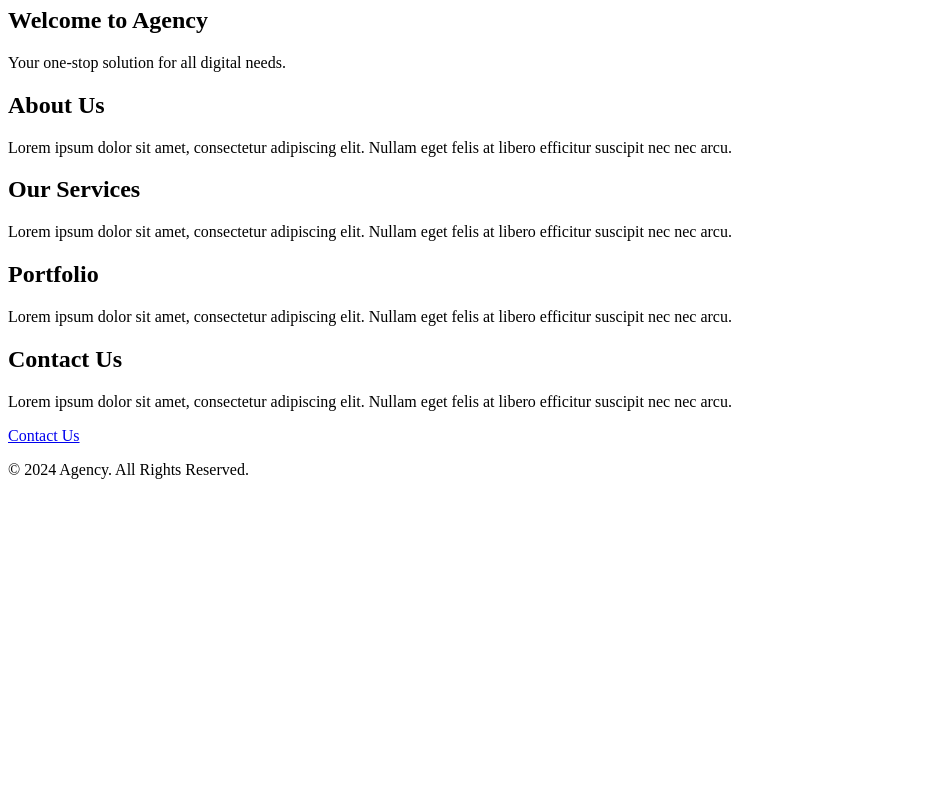
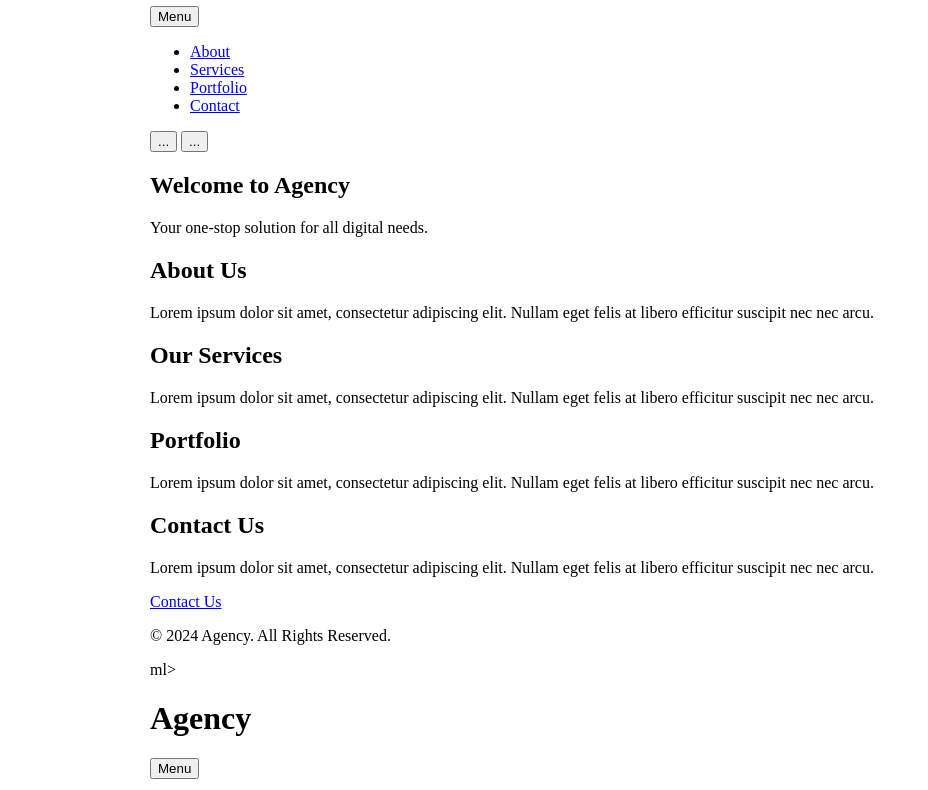
Before and after one commit to TanvirAbdullahToha/wedd, a plain HTML site: page index.html in a window 1280 px wide. Shown: the part 202-992 px from the top of the page, without its empty margins (0-928 px from the left). Before the commit the page ends 800 px from the top, so only its background shows below. Drawn offline with Linux system fonts and the light colour scheme.

Commit message:
Update index.html
added taiwindcss button

```diff
--- a/index.html
+++ b/index.html
@@ -1,4 +1,92 @@
-<!DOCTYPE html>
+<!DOCTYPE ht<!DOCTYPE html>
+<html lang="en">
+<head>
+    <meta charset="UTF-8">
+    <meta name="viewport" content="width=device-width, initial-scale=1.0">
+    <meta name="description" content="Agency Website.">
+    <meta name="keywords" content="Agency Website">
+    <meta name="author" content="Your Name">
+    <title>Agency Website</title>
+    <link rel="stylesheet" href="style.css">
+    <link rel="stylesheet" href="https://cdnjs.cloudflare.com/ajax/libs/font-awesome/6.5.1/css/all.min.css" integrity="sha512-DTOQO9RWCH3ppGqcWaEA1BIZOC6xxalwEsw9c2QQeAIftl+Vegovlnee1c9QX4TctnWMn13TZye+giMm8e2LwA==" crossorigin="anonymous" referrerpolicy="no-referrer" />
+
+    <body class="font-sans antialiased bg-gray-100">
+        <header class="bg-gray-800 text-white py-4">
+            <div class="container mx-auto flex items-center justify-between px-4">
+                <h1 class="text-2xl font-bold">Agency</h1>
+                <button class="menu-btn md:hidden">Menu</button>
+                <nav class="md:flex hidden">
+                    <ul class="flex space-x-8">
+                        <li><a href="#about" class="text-white hover:text-gray-300">About</a></li>
+                        <li><a href="#services" class="text-white hover:text-gray-300">Services</a></li>
+                        <li><a href="#portfolio" class="text-white hover:text-gray-300">Portfolio</a></li>
+                        <li><a href="#contact" class="text-white hover:text-gray-300">Contact</a></li>
+                    </ul>
+                </nav>
+            </div>
+        </header>
+
+        <!-- Other sections -->
+
+        <script src="script.js"></script>
+
+
+
+<!-- Before -->
+<button class="text-white px-4 sm:px-8 py-2 sm:py-3 bg-sky-700 hover:bg-sky-800">...</button>
+
+<!-- After -->
+<button class="bg-sky-700 px-4 py-2 text-white hover:bg-sky-800 sm:px-8 sm:py-3">...</button>
+
+
+
+    <section id="hero">
+        <div class="container">
+            <h2>Welcome to Agency</h2>
+            <p>Your one-stop solution for all digital needs.</p>
+
+        </div>
+    </section>
+
+    <section id="about">
+        <div class="container">
+            <h2>About Us</h2>
+            <p>Lorem ipsum dolor sit amet, consectetur adipiscing elit. Nullam eget felis at libero efficitur suscipit nec nec arcu.</p>
+        </div>
+    </section>
+
+    <section id="services">
+        <div class="container">
+            <h2>Our Services</h2>
+            <p>Lorem ipsum dolor sit amet, consectetur adipiscing elit. Nullam eget felis at libero efficitur suscipit nec nec arcu.</p>
+        </div>
+    </section>
+
+    <section id="portfolio">
+        <div class="container">
+            <h2>Portfolio</h2>
+            <p>Lorem ipsum dolor sit amet, consectetur adipiscing elit. Nullam eget felis at libero efficitur suscipit nec nec arcu.</p>
+        </div>
+    </section>
+
+    <section id="contact">
+        <div class="container">
+            <h2>Contact Us</h2>
+            <p>Lorem ipsum dolor sit amet, consectetur adipiscing elit. Nullam eget felis at libero efficitur suscipit nec nec arcu.</p>
+            <a href="#contact" class="btn">Contact Us</a>
+        </div>
+    </section>
+
+    <footer>
+        <div class="container">
+            <p>&copy; 2024 Agency. All Rights Reserved.</p>
+        </div>
+    </footer>
+
+    <script src="script.js"></script>
+</body>
+</html>
+ml>
 <html lang="en">
 <head>
     <meta charset="UTF-8">
```
